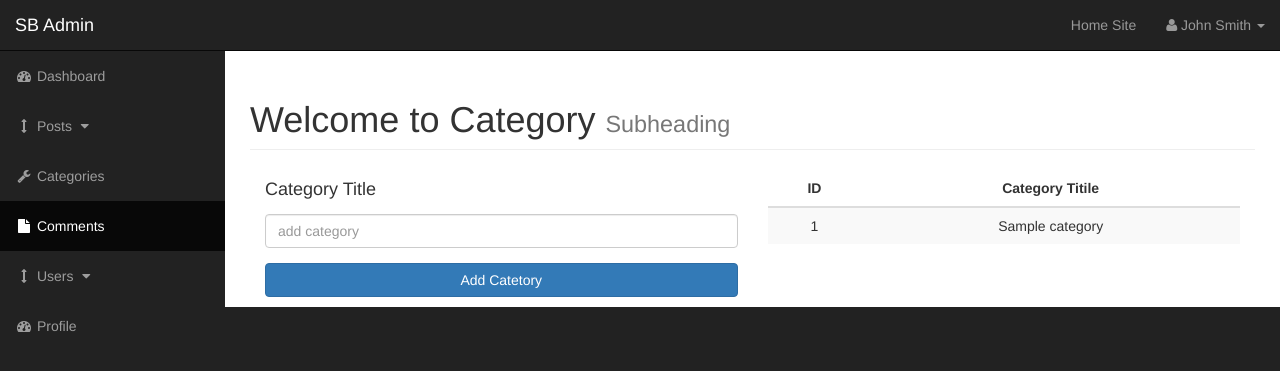
After one commit to naeem252/cms-01-11-2019, a PHP site: page /admin/categories.php in a window 1280 px wide. The commit adds this page. Shown: the top 371 px of the page. Run offline with PHP 8.4, Linux system fonts and the light colour scheme; tables that the repository leaves empty or names only in its code hold one stand-in row (values such as "Sample post").

Commit message:
create categories page

```diff
--- /dev/null
+++ b/admin/categories.php
@@ -0,0 +1,92 @@
+<?php include "includes/admin_header.php";?>
+
+    <div id="wrapper">
+
+        <!-- Navigation -->
+        <?php include "includes/admin_navigation.php";?>
+
+        <div id="page-wrapper">
+
+            <div class="container-fluid">
+
+                <!-- Page Heading -->
+                <div class="row">
+                    <div class="col-lg-12">
+                        <h1 class="page-header">
+                           Welcome to Category
+                            <small>Subheading</small>
+                        </h1>
+                        <div class="col-xs-6">
+
+                            <?php
+                            if(isset($_POST['submit'])){
+
+                              $cat_title=$_POST['cat_title'];
+
+                              if($cat_title=="" || empty($cat_title)){
+                                echo "This field should not be empty";
+                              }else{
+                                $query="INSERT INTO categories(cat_title)";
+                                $query.="VALUE ('{$cat_title}')";
+                                $inser_cat_query=mysqli_query($connection, $query);
+                                if(!$inser_cat_query){
+                                    die("query failed".mysqli_error($connection));
+                                }
+                              }
+                            }
+
+                            ?>
+
+
+
+                        	<form action="" method="post">
+                        		<div class="form-group">
+                        			<label for="cat_title"><h4>Category Title</h4></label>
+                        			<input placeholder="add category" type="text" name="cat_title" id="cat_title" class="form-control">
+                        		</div>
+                        		<input type="submit" class="btn btn-primary btn-block" name="submit" value="Add Catetory" >
+                        	</form>
+                        </div>
+
+                        <div class="col-xs-6">
+                            <?php
+
+                            $query="SELECT * FROM categories";
+                            $select_category=mysqli_query($connection,$query);
+
+                            ?>
+                        	<table class="table table-striped">
+                        		<thead>
+                        			<tr class="text-center">
+                        				<th style="text-align: center;">ID</th>
+                        				<th style="text-align: center;">Category Titile</th>
+                        			</tr>
+                        		</thead>
+                        		<tbody>
+                                    <?php
+                                    while ($row=mysqli_fetch_assoc($select_category)):
+                                    ?>
+
+                        			<tr>
+                        				<td align="center"><?php echo $row['cat_id'];?></td>
+                                        <td align="center"><?php echo $row['cat_title'];?></td>
+
+                        			</tr>
+
+                                <?php endwhile;?>
+                        		</tbody>
+                        	</table>
+                        </div>
+                    </div>
+                </div>
+                <!-- /.row -->
+
+            </div>
+            <!-- /.container-fluid -->
+
+        </div>
+        <!-- /#page-wrapper -->
+
+    </div>
+    <!-- /#wrapper -->
+<?php include "includes/admin_footer.php";?>
--- a/admin/includes/header.php
+++ b/admin/includes/admin_header.php
@@ -1,3 +1,4 @@
+<?php include_once "../includes/db.php";?>
 <!DOCTYPE html>
 <html lang="en">
 
--- a/admin/includes/navigation.php
+++ b/admin/includes/admin_navigation.php
@@ -46,7 +46,7 @@
                         </ul>
                     </li>
                     <li>
-                        <a href="bootstrap-grid.html"><i class="fa fa-fw fa-wrench"></i> Categories</a>
+                        <a href="categories.php"><i class="fa fa-fw fa-wrench"></i> Categories</a>
                     </li>
 
                     <li class="active">
```
Also changed, not shown: admin/index.php (+3 -4 lines), admin/includes/admin_footer.php (renamed from admin/includes/footer.php).
